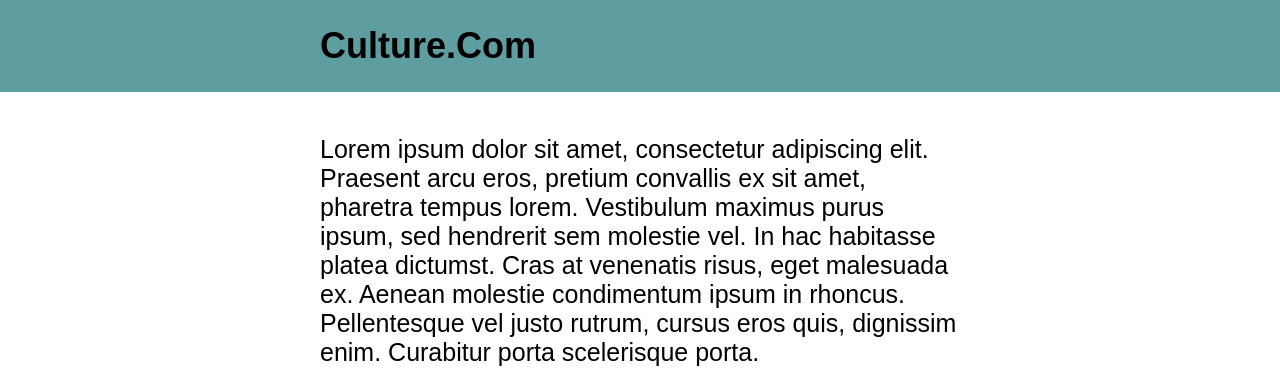
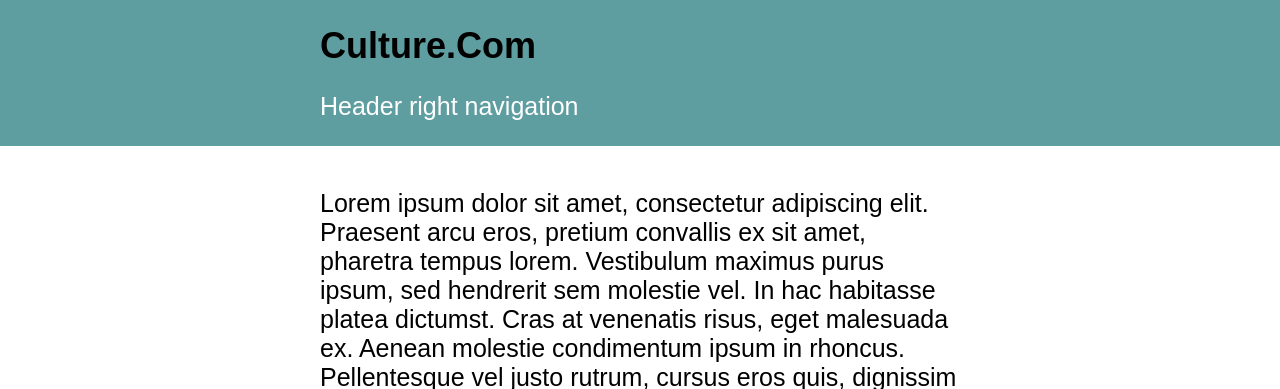
Before and after one commit to TSA-CAB-website-design/TSA-CAB-website-design.github.io, a plain HTML site: page index.html in a window 1280 px wide. Shown: the top 389 px of the page. Drawn offline with Linux system fonts and the light colour scheme.

Commit message:
11/12/25 4:17 pm

```diff
--- a/index.html
+++ b/index.html
@@ -6,6 +6,7 @@
     <body>
         <header>
             <h1>Culture.Com</h1>
+            <p class="headernav"><a>Header right navigation</a></p>
         </header>
         <div>
             <br>
```
